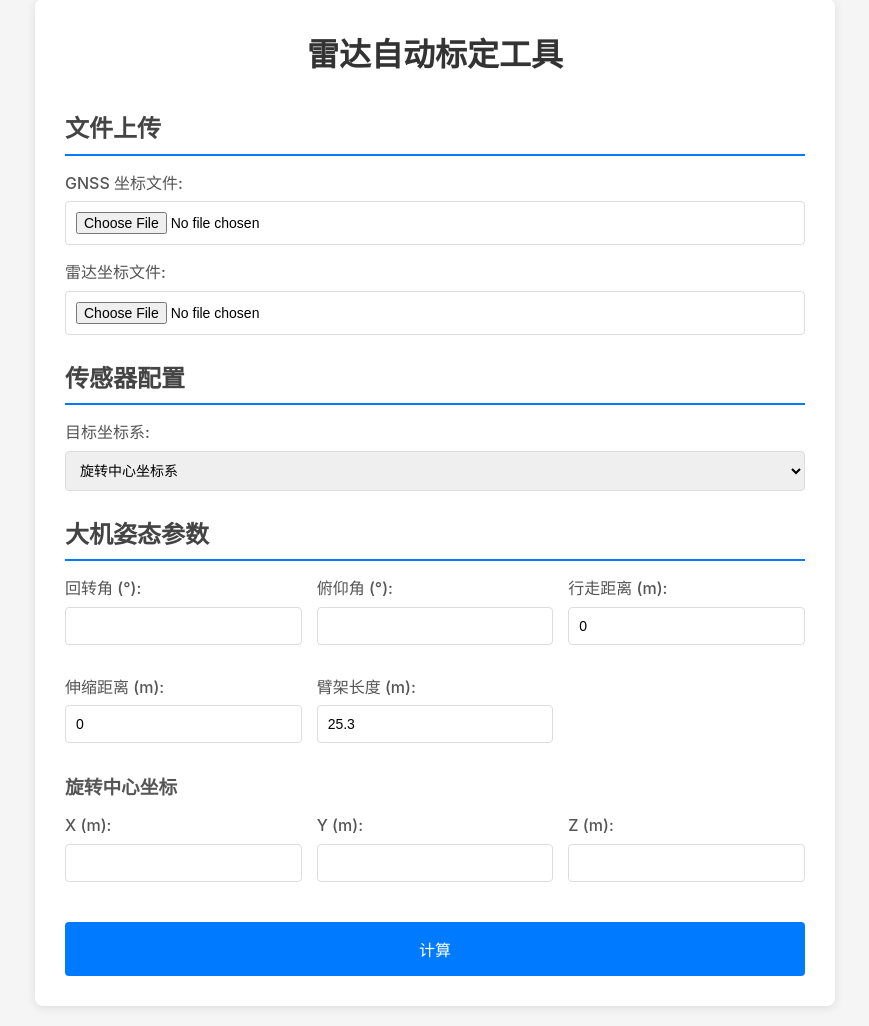
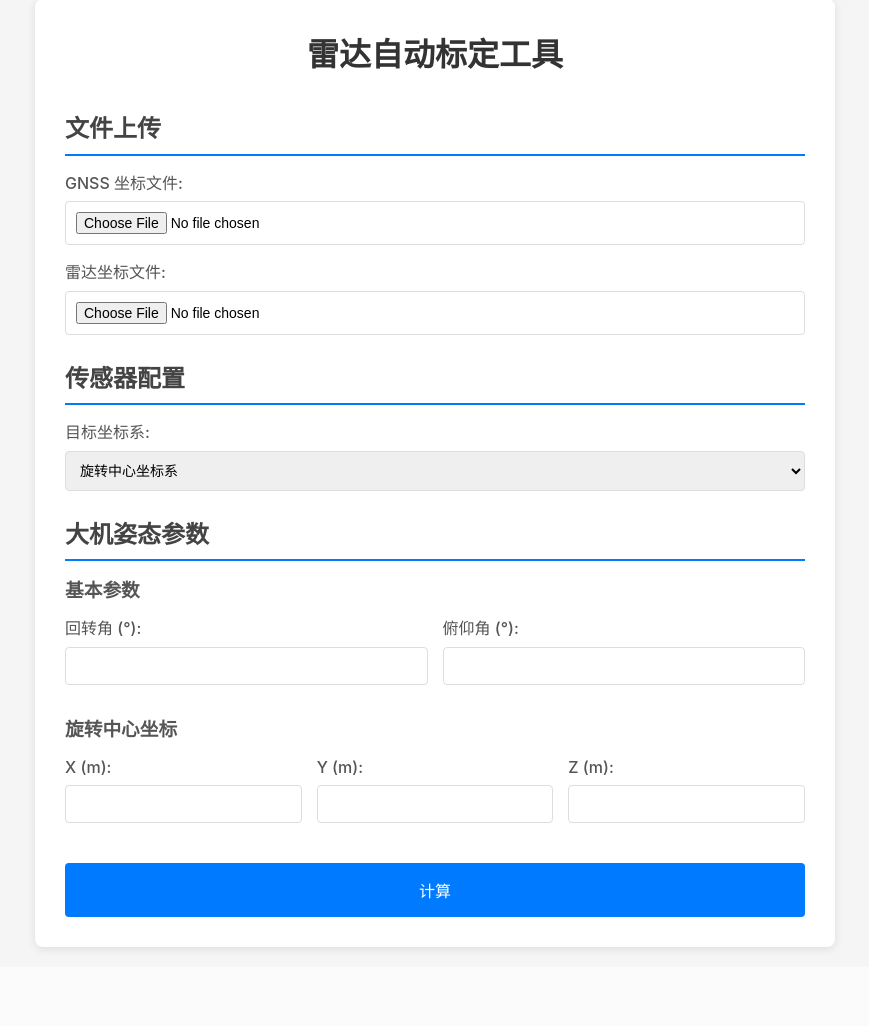
Before and after one commit to yuehan1228/calibration_tool, a Flask app: page / in a window 1280 px wide. Shown: the part 21-1047 px from the top of the page, without its empty margins (205-1074 px from the left). After the commit the page ends 973 px from the top, so only its background shows below. Run offline with Flask 2, Linux system fonts and the light colour scheme.

Commit message:
fix: 优化界面参数显示逻辑，移除行走距离参数
- 根据坐标系选择动态显示/隐藏参数
- 旋转中心坐标系：只显示基本参数
- 臂架坐标系：额外显示臂架参数
- 溜筒坐标系：额外显示连接点参数
- 移除未使用的 walking_dist 参数

```diff
--- a/app.py
+++ b/app.py
@@ -65,7 +65,6 @@ def calculate():
                 float(request.form.get('rot_center_y', 0)),
                 float(request.form.get('rot_center_z', 0))
             ]),
-            'walking_dist': float(request.form.get('walking_dist', 0)),
             'arm_length': float(request.form.get('arm_length', 25.3)),
             'stretch_dist': float(request.form.get('stretch_dist', 0)),
             'arm_to_connect_point_dist': float(request.form.get('connect_dist', 0))
--- a/templates/index.html
+++ b/templates/index.html
@@ -40,6 +40,8 @@
             <!-- 姿态参数 -->
             <section class="section">
                 <h2>大机姿态参数</h2>
+
+                <h3>基本参数</h3>
                 <div class="form-grid">
                     <div class="form-row">
                         <label>回转角 (°):</label>
@@ -48,18 +50,6 @@
                     <div class="form-row">
                         <label>俯仰角 (°):</label>
                         <input type="number" name="luffing_angle" step="0.001" required>
-                    </div>
-                    <div class="form-row">
-                        <label>行走距离 (m):</label>
-                        <input type="number" name="walking_dist" step="0.001" value="0">
-                    </div>
-                    <div class="form-row">
-                        <label>伸缩距离 (m):</label>
-                        <input type="number" name="stretch_dist" step="0.001" value="0">
-                    </div>
-                    <div class="form-row">
-                        <label>臂架长度 (m):</label>
-                        <input type="number" name="arm_length" step="0.001" value="25.3">
                     </div>
                 </div>
 
@@ -79,9 +69,30 @@
                     </div>
                 </div>
 
-                <div id="connect_dist_row" class="form-row" style="display: none;">
-                    <label>连接点距离 (m):</label>
-                    <input type="number" name="connect_dist" step="0.001" value="0">
+                <!-- 臂架参数（臂架坐标系和溜筒坐标系时显示） -->
+                <div id="arm_params" style="display: none;">
+                    <h3>臂架参数</h3>
+                    <div class="form-grid">
+                        <div class="form-row">
+                            <label>臂架长度 (m):</label>
+                            <input type="number" name="arm_length" step="0.001" value="25.3">
+                        </div>
+                        <div class="form-row">
+                            <label>伸缩距离 (m):</label>
+                            <input type="number" name="stretch_dist" step="0.001" value="0">
+                        </div>
+                    </div>
+                </div>
+
+                <!-- 连接点参数（仅溜筒坐标系时显示） -->
+                <div id="connect_params" style="display: none;">
+                    <h3>连接点参数</h3>
+                    <div class="form-grid">
+                        <div class="form-row">
+                            <label>连接点距离 (m):</label>
+                            <input type="number" name="connect_dist" step="0.001" value="0">
+                        </div>
+                    </div>
                 </div>
             </section>
 
@@ -104,11 +115,23 @@
     </div>
 
     <script>
-        // 坐标系切换时显示/隐藏连接点距离
-        document.getElementById('coord_system').addEventListener('change', function() {
-            const connectDistRow = document.getElementById('connect_dist_row');
-            connectDistRow.style.display = this.value === 'chute' ? 'block' : 'none';
-        });
+        // 坐标系切换时显示/隐藏相应参数
+        document.getElementById('coord_system').addEventListener('change', updateFormVisibility);
+
+        function updateFormVisibility() {
+            const coordSystem = document.getElementById('coord_system').value;
+            const armParams = document.getElementById('arm_params');
+            const connectParams = document.getElementById('connect_params');
+
+            // 臂架参数：臂架坐标系和溜筒坐标系时显示
+            armParams.style.display = (coordSystem === 'arm' || coordSystem === 'chute') ? 'block' : 'none';
+
+            // 连接点参数：仅溜筒坐标系时显示
+            connectParams.style.display = (coordSystem === 'chute') ? 'block' : 'none';
+        }
+
+        // 页面加载时初始化
+        updateFormVisibility();
 
         // 表单提交
         document.getElementById('calibForm').addEventListener('submit', async function(e) {
```
Also changed, not shown: core/transform.py (+3 -21 lines), tests/test_integration.py (+0 -1 lines), tests/test_transform.py (+0 -8 lines).
